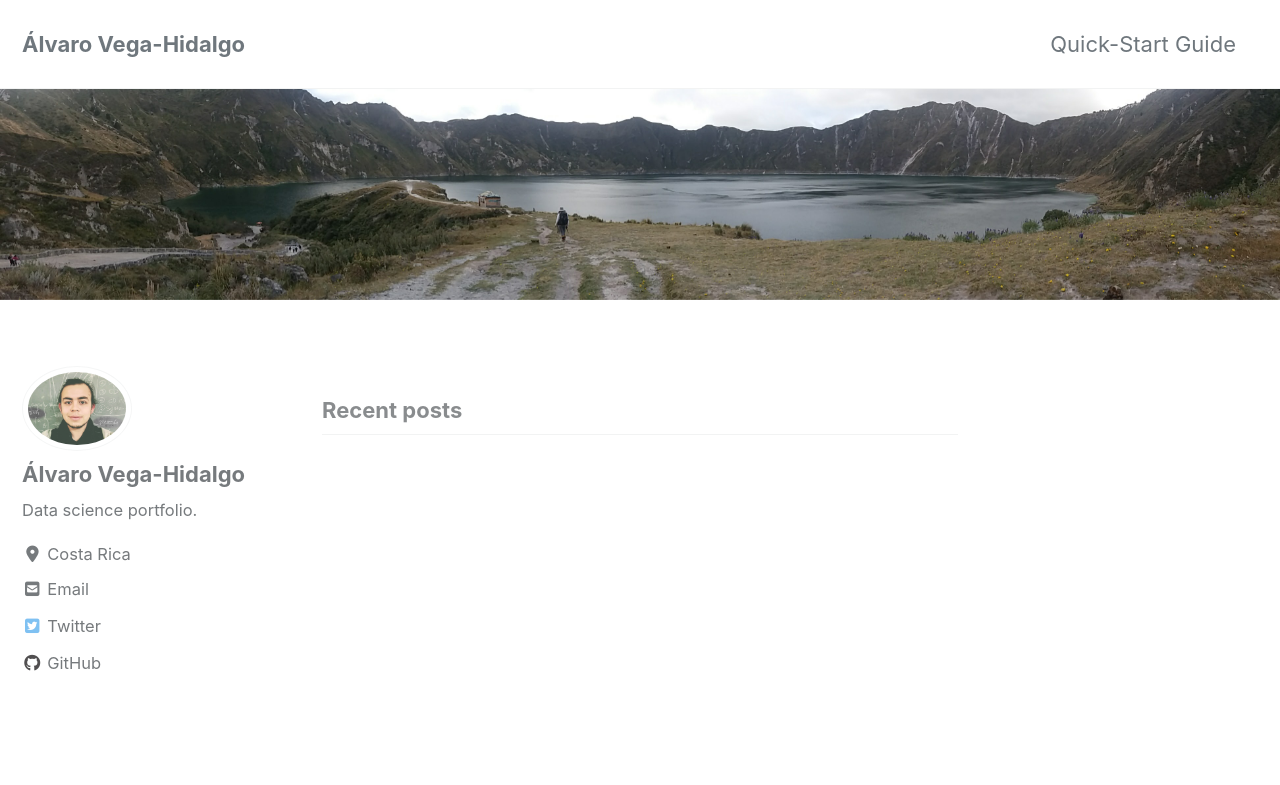
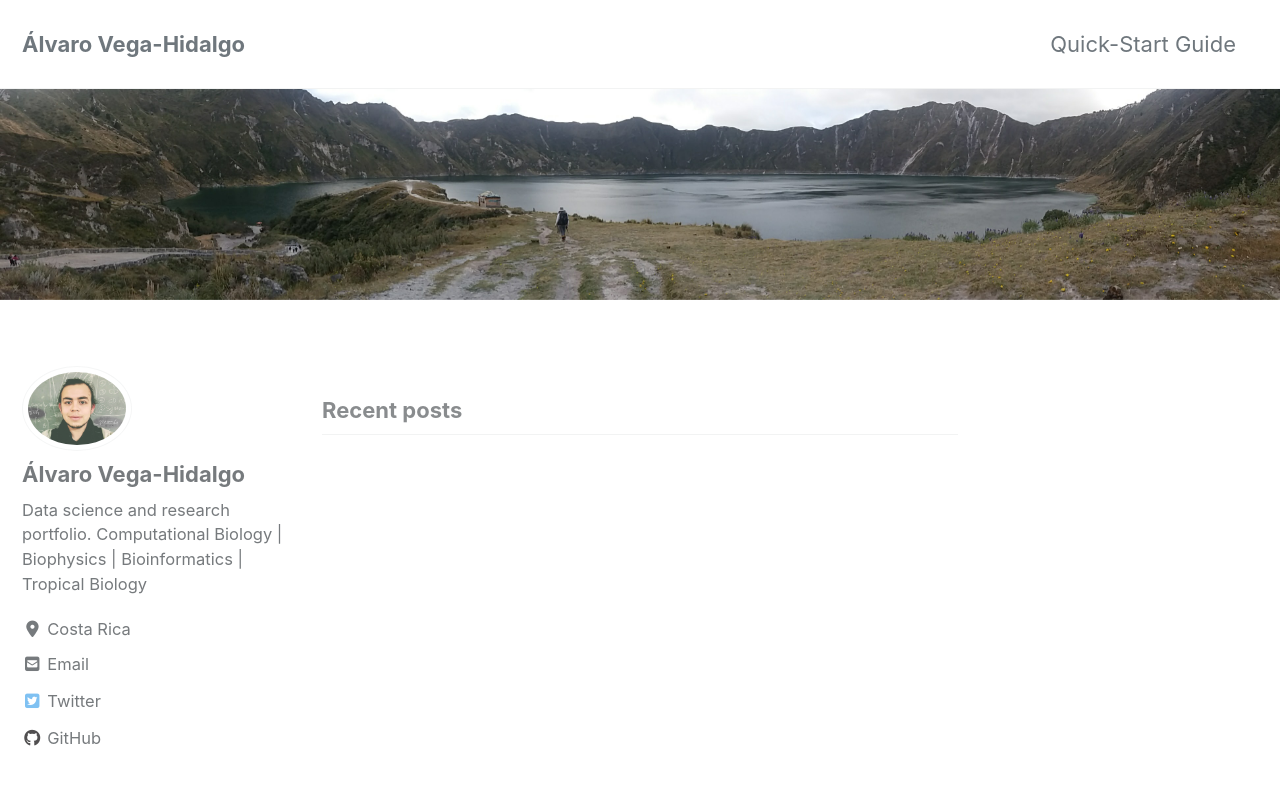
Before and after one commit to alvarovegahd/alvarovegahd.github.io, a Jekyll site: the page built from index.html, in a window 1280 px wide and 900 px high. Shown: the top 785 px of the window. Built offline with Jekyll 4.4.1, drawn with Linux system fonts in a browser that asks for light colours; cached includes are drawn as plain includes; nearby versions of some CDN libraries; the list of posts is cut into pages by our own code.

Commit message:
update _config.yml

```diff
--- a/_config.yml
+++ b/_config.yml
@@ -108,7 +108,8 @@ analytics:
 author:
   name             : "Álvaro Vega-Hidalgo"
   avatar           : "/images/avatar.jpg" # path of avatar image, e.g. "/assets/images/bio-photo.jpg"
-  bio              : "Data science portfolio."
+  bio              : "Data science and research portfolio.
+Computational Biology | Biophysics | Bioinformatics | Tropical Biology"
   location         : "Costa Rica"
   email            :
   links:
```
